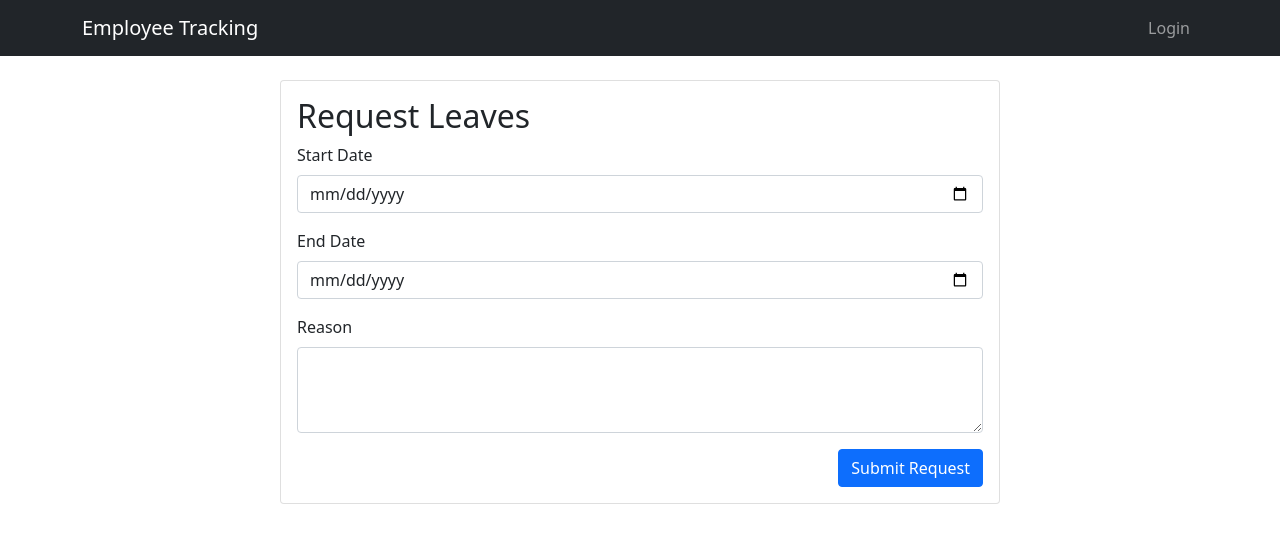
After one commit to sefabzn/EmployeeTracking, a Django app: template templates/accounts/employee_permissions.html in a window 1280 px wide. The commit adds this page. Shown: the top 543 px of the page. Run offline with Django 5.2, Linux system fonts and the light colour scheme; the template is opened without the code that fills it, so the values that code supplies are empty.

Commit message:
admin can define leave request for employee

```diff
--- a/accounts/urls.py
+++ b/accounts/urls.py
@@ -8,4 +8,5 @@ urlpatterns = [
     path('admin/login/', views.admin_login, name='admin_login'),
     path('logout/', views.logout_view, name='logout'),
     path('profile/', views.profile, name='profile'),
+    path('employee-permissions/', views.employee_permissions, name='employee_permissions'),
 ]
--- /dev/null
+++ b/templates/accounts/employee_permissions.html
@@ -0,0 +1,57 @@
+{% extends 'base.html' %}
+
+{% block content %}
+<div class="container">
+    <div class="row justify-content-center">
+        <div class="col-md-8">
+            <div class="card">
+                <div class="card-body">
+                    <h2>Request Leaves</h2>
+                    {% if messages %}
+                    {% for message in messages %}
+                    <div class="alert alert-{{ message.tags }} alert-dismissible fade show">
+                        {{ message }}
+                        <button type="button" class="btn-close" data-bs-dismiss="alert"></button>
+                    </div>
+                    {% endfor %}
+                    {% endif %}
+
+                    <form method="post">
+                        {% csrf_token %}
+                        {% if user.is_admin %}
+                        <div class="mb-3">
+                            <label for="employee" class="form-label">Select Employee</label>
+                            <select class="form-select" id="employee" name="employee" required>
+                                <option value="">Choose an employee...</option>
+                                {% for employee in employees %}
+                                <option value="{{ employee.id }}">{{ employee.get_full_name }}</option>
+                                {% endfor %}
+                            </select>
+                        </div>
+                        {% endif %}
+
+                        <div class="mb-3">
+                            <label for="start_date" class="form-label">Start Date</label>
+                            <input type="date" class="form-control" id="start_date" name="start_date" required>
+                        </div>
+
+                        <div class="mb-3">
+                            <label for="end_date" class="form-label">End Date</label>
+                            <input type="date" class="form-control" id="end_date" name="end_date" required>
+                        </div>
+
+                        <div class="mb-3">
+                            <label for="reason" class="form-label">Reason</label>
+                            <textarea class="form-control" id="reason" name="reason" rows="3" required></textarea>
+                        </div>
+
+                        <div class="text-end">
+                            <button type="submit" class="btn btn-primary">Submit Request</button>
+                        </div>
+                    </form>
+                </div>
+            </div>
+        </div>
+    </div>
+</div>
+{% endblock %}
--- a/templates/base.html
+++ b/templates/base.html
@@ -75,6 +75,11 @@
                         <i class="fas fa-chart-bar"></i> Monthly Summary
                     </a>
                 </li>
+                <li class="nav-item">
+                    <a class="nav-link" href="{% url 'accounts:employee_permissions' %}">
+                        <i class="fas fa-user-cog"></i> Employee Permissions
+                    </a>
+                </li>
                 {% endif %}
                 {% else %}
                 <ul class="navbar-nav ms-auto">
```
Also changed, not shown: accounts/models.py (+15 -0 lines), accounts/serializers.py (+12 -1 lines), accounts/views.py (+86 -3 lines), config/settings.py (+2 -5 lines), accounts/migrations/0006_leavepermission.py (added).
